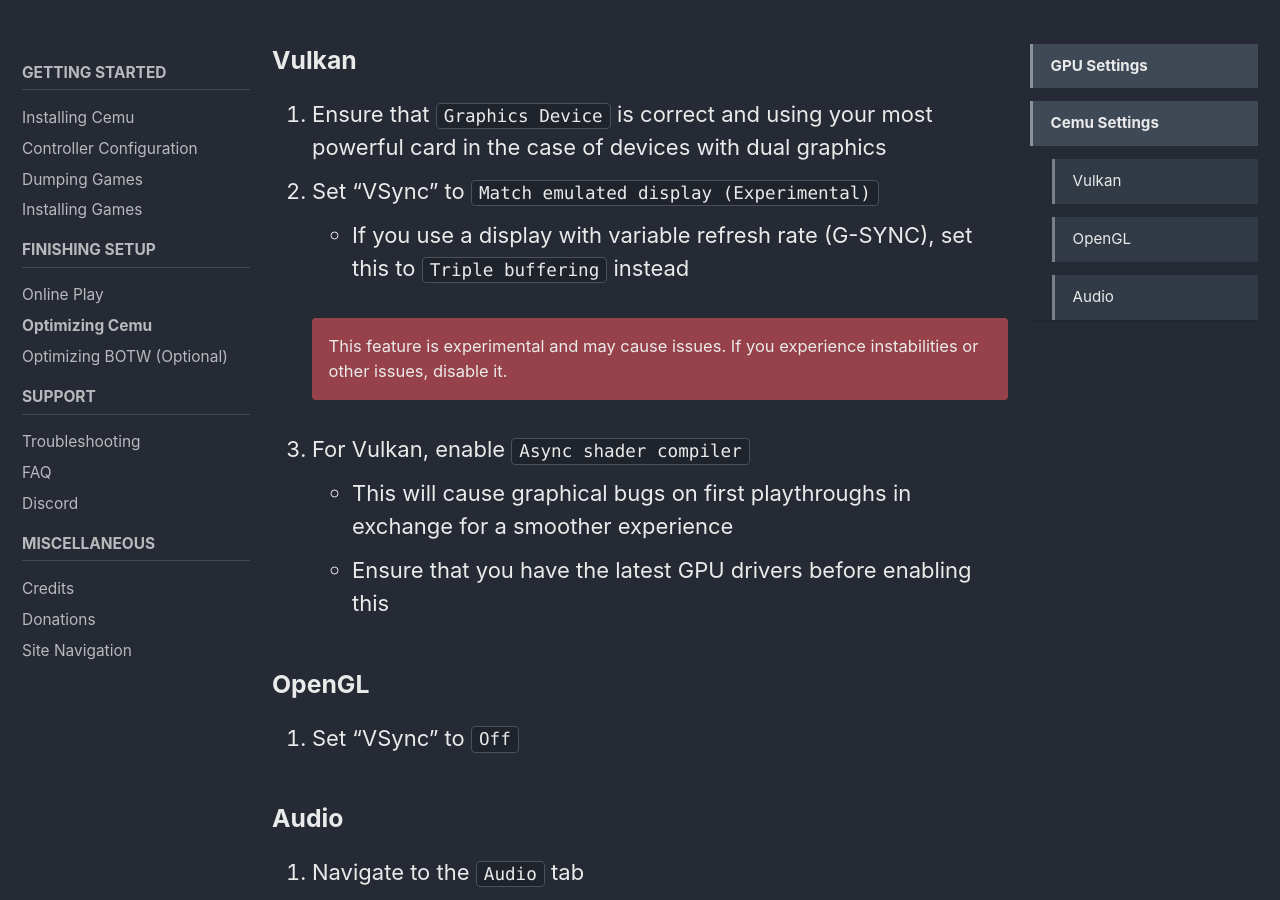
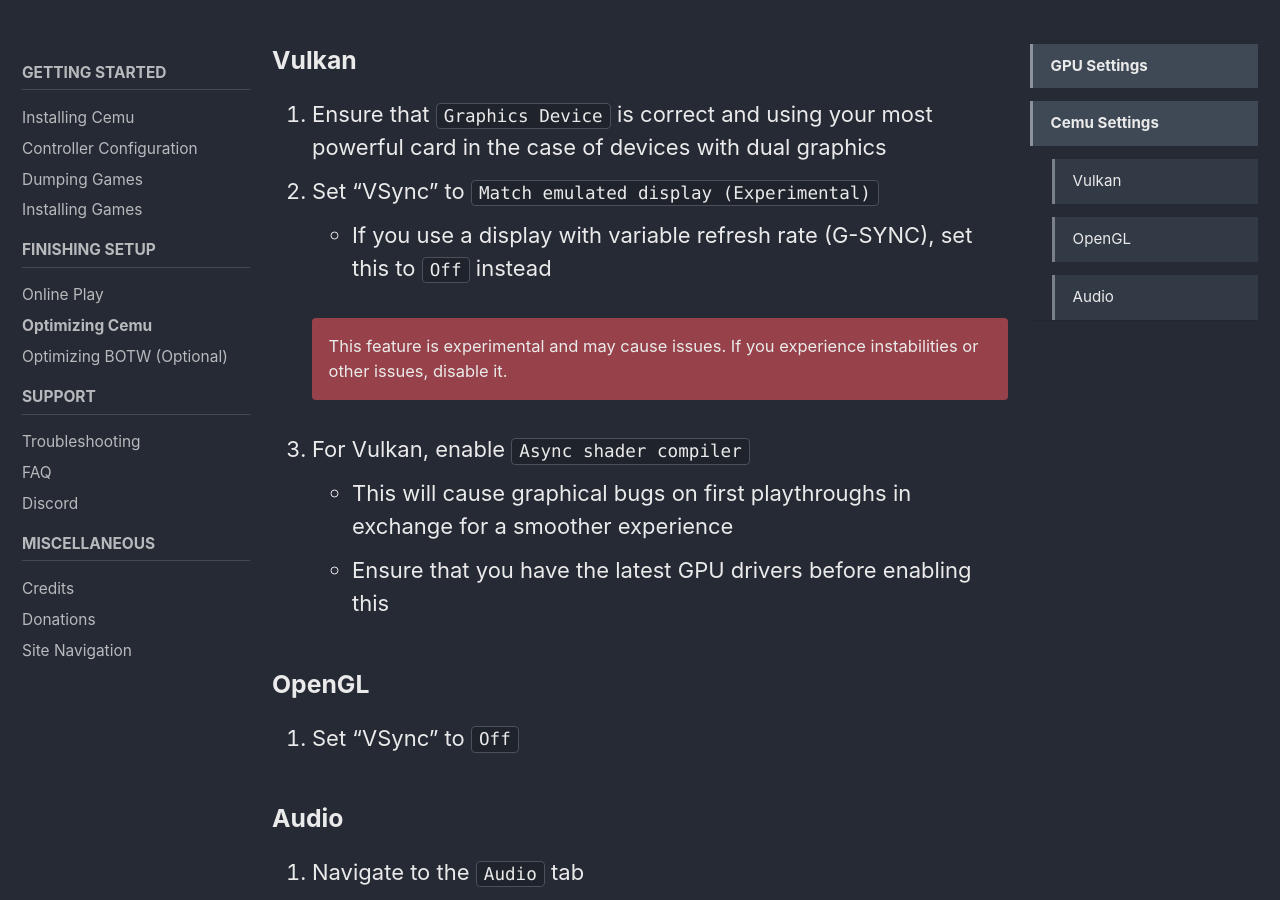
Before and after one commit to cfw-guide/cemu.cfw.guide, a Jekyll site: the page built from _pages/en_US/optimizing-cemu/optimizing-cemu.md, in a window 1280 px wide and 900 px high, scrolled down 3458 px. Built offline with Jekyll 4.4.1, drawn with Linux system fonts in a browser that asks for light colours; cached includes are drawn as plain includes.

Commit message:
updated vrr advice

```diff
--- a/_pages/en_US/optimizing-cemu/optimizing-cemu-amd.md
+++ b/_pages/en_US/optimizing-cemu/optimizing-cemu-amd.md
@@ -16,7 +16,7 @@
   - This is very important and will increase performance by up to 50% on AMD GPUs
 1. Ensure that `Graphics Device` is correct and using your most powerful card in the case of devices with dual graphics
 1. Set "VSync" to `Match emulated display (Experimental)`
-  - If you use a display with variable refresh rate (FreeSync), set this to `Triple buffering` instead
+  - If you use a display with variable refresh rate (FreeSync), set this to `Off` instead
 
     This feature is experimental and may cause issues. If you experience instabilities or other issues, disable it.
 	{:.notice--danger}
--- a/_pages/en_US/optimizing-cemu/optimizing-cemu-nvidia.md
+++ b/_pages/en_US/optimizing-cemu/optimizing-cemu-nvidia.md
@@ -43,7 +43,7 @@
 
 1. Ensure that `Graphics Device` is correct and using your most powerful card in the case of devices with dual graphics
 1. Set "VSync" to `Match emulated display (Experimental)`
-  - If you use a display with variable refresh rate (G-SYNC), set this to `Triple buffering` instead
+  - If you use a display with variable refresh rate (G-SYNC), set this to `Off` instead
 
     This feature is experimental and may cause issues. If you experience instabilities or other issues, disable it.
 	{:.notice--danger}
```
